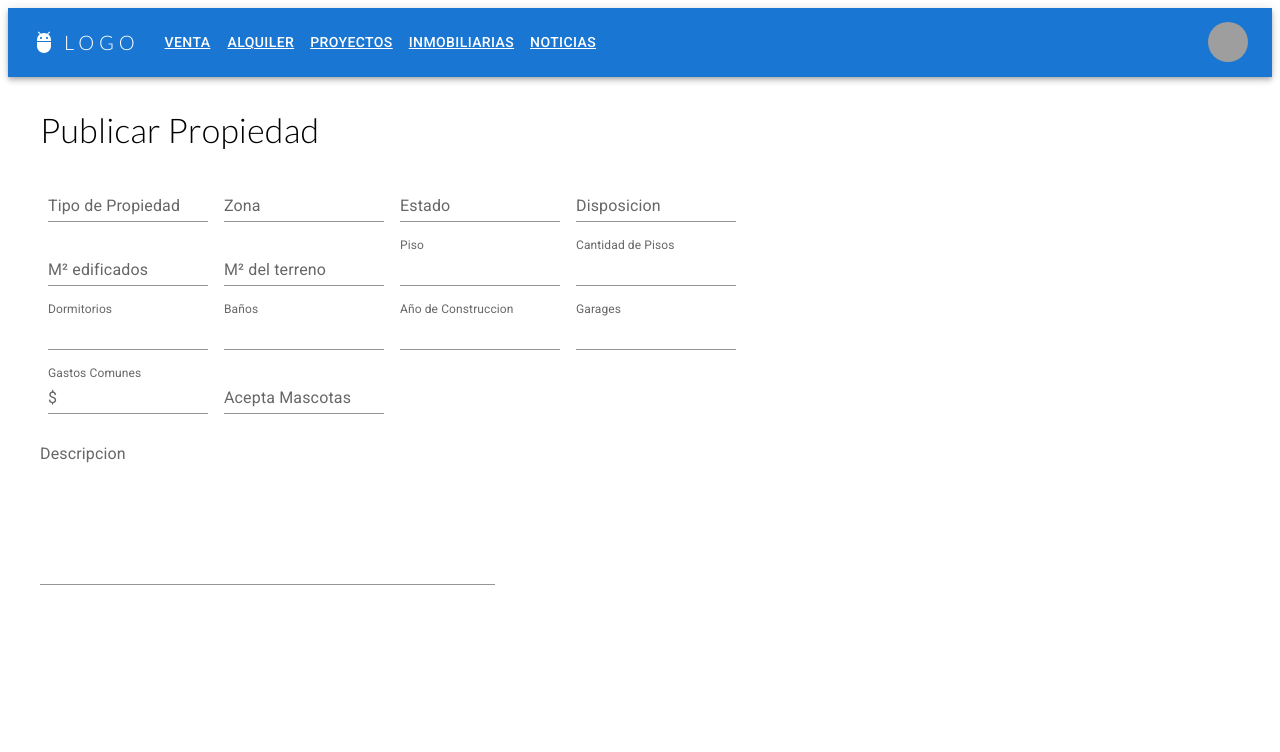
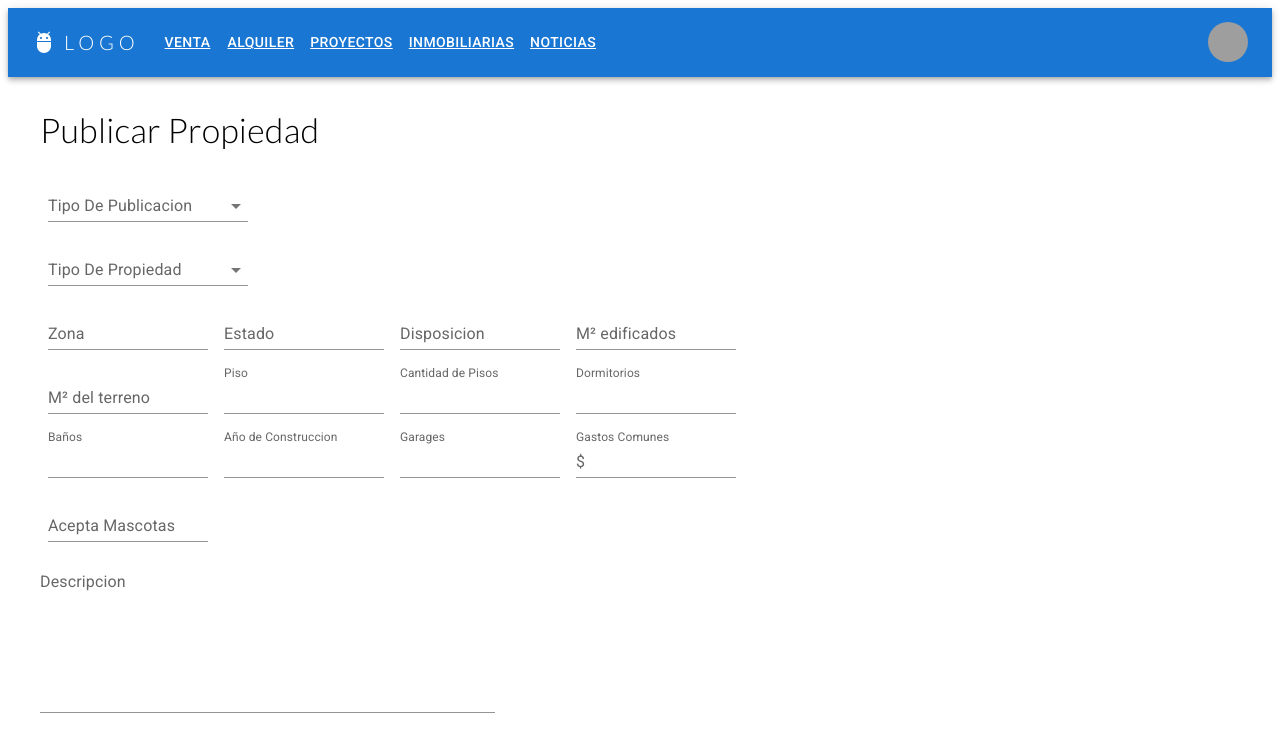
Before and after one commit to elfabito/proyecto-final-marketplace, a React (Create React App) app: page /publicar in a window 1280 px wide. Shown: the top 752 px of the page. Built offline with nearby package versions, Linux system fonts and the light colour scheme; grey boxes are pictures that could not be loaded; what react-swipeable-views-utils would draw is missing.

Commit message:
Arreglos De Componentes y nuevos componentes

```diff
--- /dev/null
+++ b/src/componentes/Elemetos_De_Formulario/SelectListFormulario.js
@@ -0,0 +1,43 @@
+import * as React from 'react';
+import Box from '@mui/material/Box';
+import TextField from '@mui/material/TextField';
+import MenuItem from '@mui/material/MenuItem';
+import "../PublicarForm.css"
+import { useState } from 'react';
+import { useEffect } from 'react';
+
+
+export default function SelectTextFields(props) {
+    const [tipoDeLista,setTipoDeLista]=useState([])
+    useEffect(()=>{
+    setTipoDeLista(props.tipo)
+    },[])
+  return (
+    <Box
+      component="form"
+      sx={{
+        '& .MuiTextField-root': { m: 1, width: '25ch' },
+      }}
+      noValidate
+      autoComplete="off"
+    >
+      <div>
+        <TextField
+
+          select
+          defaultValue=""
+          id="standard-basic"
+          label={props.titulo}
+          variant="standard"
+
+        >
+          {tipoDeLista.map((option) => (
+            <MenuItem key={option.value} value={option.value}>
+              {option.label}
+            </MenuItem>
+          ))}
+        </TextField>
+      </div>
+    </Box>
+  );
+}
--- a/src/componentes/PublicarForm.js
+++ b/src/componentes/PublicarForm.js
@@ -7,11 +7,78 @@ import FormControl from '@mui/material/FormControl';
 import InputLabel from '@mui/material/InputLabel';
 import Input from '@mui/material/Input';
 import InputAdornment from '@mui/material/InputAdornment';
+import SelectList from './Elemetos_De_Formulario/SelectListFormulario';
 
 // https://www.bezkoder.com/react-image-upload-preview/
 
+const tipoDePubicacion = [
+  {
+    value: 'Aquiler',
+    label: 'Aquiler',
+  },
+  {
+    value: 'Venta',
+    label: 'Venta',
+  },
+  {
+    value: 'VentaTemporal',
+    label: 'Venta Temporal',
+  },
 
+];
+const tipoDePropiedad =[{
+    value: 'Casa',
+    label: 'casa',
+  },
+  {
+    value: 'Apartamento',
+    label: 'Apartamento',
+  },
+  {
+    value: 'Terreno',
+    label: 'Terreno',
+
+  },{
+    value: 'Local Comercial',
+    label: 'Local Comercial',
+
+  },{
+    value: 'Oficina',
+    label: 'Oficina',
+
+  },
+  {
+    value: 'Chacra o Campo',
+    label: 'Chacra o Campo',
+
+  },{
+    value: 'Garage o Chochera',
+    label: 'Garage o Chochera',
+
+  },{
+    value: 'Negocio Especial',
+    label: 'Negocio Especial',
+
+  },{
+    value: 'Edificio',
+    label: 'Edificio',
+
+  },{
+    value: 'Hotel',
+    label: 'Hotel',
+
+  },{
+    value: 'Local Industrial o Garpon',
+    label: 'Local Industrial o Garpon',
+
+  },{
+    value: 'Otro',
+    label: 'Otro',
+
+  },]
 export default function FormPropsTextFields() {
+
+  const campos = ["Zona", "Estado", "Disposicion", "M² edificados", "M² del terreno"]
   return (
     <div className="publicarFormContainer">
       <Typography mb="1rem" variant="h4" fontFamily="Lato">
@@ -26,36 +93,18 @@ export default function FormPropsTextFields() {
         autoComplete="off"
       >
         <div>
-        <TextField
-          id="standard-basic"
-          label="Tipo de Propiedad"
-          variant="standard"
+          <SelectList tipo={tipoDePubicacion} titulo={"Tipo De Publicacion"}
+          /><SelectList tipo={tipoDePropiedad} titulo={"Tipo De Propiedad"}
           />
-        <TextField
-          id="standard-basic"
-          label="Zona"
-          variant="standard"
-        />
-        <TextField
-          id="standard-basic"
-          label="Estado"
-          variant="standard"
-        />
-        <TextField
-          id="standard-basic"
-          label="Disposicion"
-          variant="standard"
-        />
-        <TextField
-        id="standard-basic"
-        label="M² edificados"
-        variant="standard"
-        />
-        <TextField
-        id="standard-basic"
-        label="M² del terreno"
-        variant="standard"
-        />
+          {campos.map((item, index) => (
+            <TextField id="standard-basic" key={index}
+              label={item}
+              variant="standard" >
+            </TextField>))}
+
+
+
+
           <TextField
             id="standard-number"
             label="Piso"
@@ -80,7 +129,7 @@ export default function FormPropsTextFields() {
           label="Required"
           variant="standard"
         /> */}
-        <TextField
+          < TextField
             id="standard-number"
             label="Dormitorios"
             type="number"
@@ -116,7 +165,7 @@ export default function FormPropsTextFields() {
             }}
             variant="standard"
           />
-        <FormControl  sx={{ m: 1, width: '20ch' }} variant="standard">
+          <FormControl sx={{ m: 1, width: '20ch' }} variant="standard">
             <InputLabel htmlFor="standard-adornment-amount">Gastos Comunes</InputLabel>
             <Input
               id="standard-adornment-amount"
@@ -136,7 +185,7 @@ export default function FormPropsTextFields() {
         multiline
         rows={6}
         variant="standard"
-          sx={{width: "60%"}}
+        sx={{ width: "60%" }}
       />
     </div>
   );
```
Lines whose indentation alone changed are shown as unchanged.
